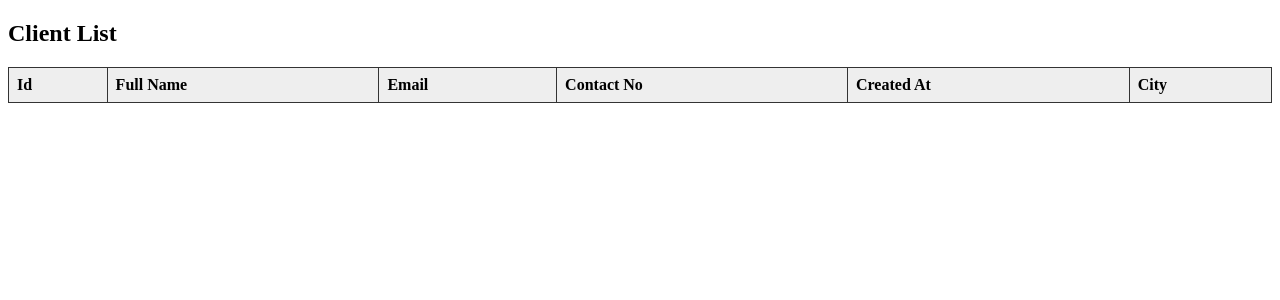
After one commit to SouvikMukherjee199/crm_test, a Django app: template crm/webapp/templates/clients_pdf.html in a window 1280 px wide. The commit adds this page. Shown: the top 300 px of the page. Run offline with Django 5.2, Linux system fonts and the light colour scheme; the template is opened without the code that fills it, so the values that code supplies are empty.

Commit message:
export as pdf setup

```diff
--- /dev/null
+++ b/crm/webapp/templates/clients_pdf.html
@@ -0,0 +1,40 @@
+
+<!DOCTYPE html>
+<html>
+<head>
+    <meta charset="utf-8">
+    <title>Clients PDF</title>
+    <style>
+        table { width: 100%; border-collapse: collapse; }
+        th, td { border: 1px solid #333; padding: 8px; text-align: left; }
+        th { background: #eee; }
+    </style>
+</head>
+<body>
+    <h2>Client List</h2>
+    <table>
+        <thead>
+            <tr>
+                <th>Id</th>
+                <th>Full Name</th>
+                <th>Email</th>
+                <th>Contact No</th>
+                <th>Created At</th>
+                <th>City</th>
+            </tr>
+        </thead>
+        <tbody>
+            {% for client in clients %}
+            <tr>
+                <td>{{ client.id }}</td>
+                <td>{{ client.full_name }}</td>
+                <td>{{ client.email }}</td>
+                <td>{{ client.phone }}</td>
+                <td>{{ client.created_at }}</td>
+                <td>{{ client.city }}</td>
+            </tr>
+            {% endfor %}
+        </tbody>
+    </table>
+</body>
+</html>
--- a/crm/webapp/templates/home.html
+++ b/crm/webapp/templates/home.html
@@ -5,7 +5,9 @@
   <h1 class="text-center mb-3">Client List</h1>
   <p class="text-center">
   <a href="{% url 'add_client' %}" class="btn btn-primary">Add New Client</a>
-  <a href="{% url 'export_csv' %}" class="btn btn-primary">Export as CSV</a>
+  <a href="{% url 'export_csv' %}" class="btn btn-info">Export as CSV</a>
+<a href="{% url 'export_pdf' %}" class="btn btn-info">Export as PDF</a>
+
   </p>
 
  <div class=" justify-content-center  d-flex">
--- a/crm/webapp/urls.py
+++ b/crm/webapp/urls.py
@@ -15,4 +15,5 @@ urlpatterns = [
     path('search_client/', views.search_client, name='search_client'),
     path('client/delete_product/<int:product_pk>/', views.delete_product, name='delete_product'),
     path('export_csv/', views.export_csv, name='export_csv'),
+    path('export_pdf/', views.export_pdf, name='export_pdf'),
 ]
```
Also changed, not shown: crm/webapp/views.py (+21 -0 lines).
